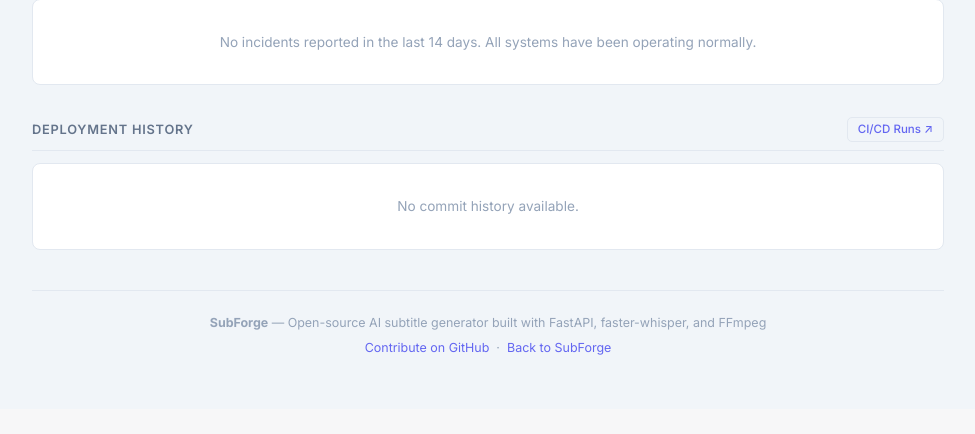
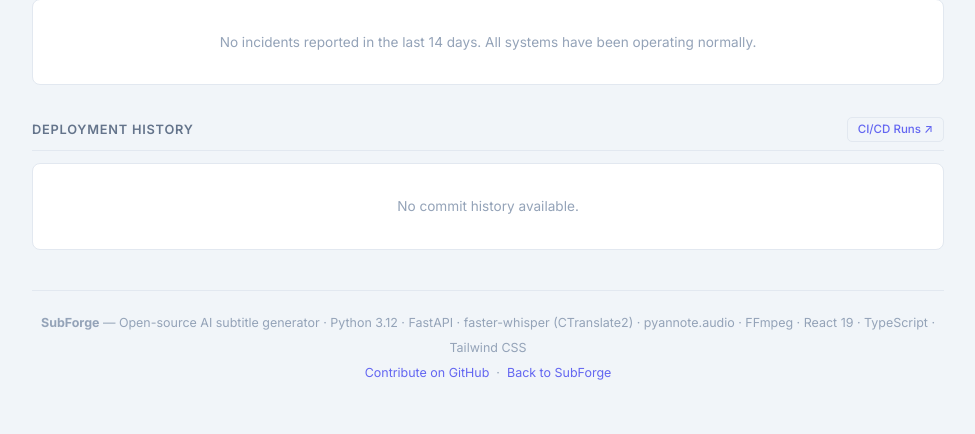
Before and after one commit to volehuy1998/subtitle-generator, a FastAPI app: page /status in a window 1280 px wide. Shown: the part 1032-1466 px from the top of the page, without its empty margins (152-1127 px from the left). Before the commit the page ends 1387 px from the top, so only its background shows below. Run offline with FastAPI, Linux system fonts and the light colour scheme; data that the repository does not hold is empty; parts of the project's set-up code (start-up, migrations or seed data) failed here and were passed over.

Commit message:
Update technology credits across all UI surfaces
Replace outdated/incomplete tech descriptions with the full accurate
stack in all four locations: FastAPI docs description, Jinja2 template
footer, status page footer, and both React page footers.

Stack: Python 3.12 · FastAPI · faster-whisper (CTranslate2) ·
pyannote.audio · FFmpeg · React 19 · TypeScript · Tailwind CSS

Co-Authored-By: Claude Sonnet 4.6 <noreply@anthropic.com>

```diff
--- a/app/main.py
+++ b/app/main.py
@@ -213,7 +213,11 @@ def create_app() -> FastAPI:
     app = FastAPI(
         title="Subtitle Generator",
         description=(
-            "AI-powered subtitle generation service using faster-whisper (CTranslate2).\n\n"
+            "AI-powered subtitle generation service.\n\n"
+            "## Stack\n"
+            "**Backend:** Python 3.12 · FastAPI · Uvicorn · SQLAlchemy (async) · Alembic · SQLite · Redis (optional)\n\n"
+            "**AI / Media:** faster-whisper (CTranslate2) · pyannote.audio · PyTorch · FFmpeg\n\n"
+            "**Frontend:** React 19 · TypeScript · Vite 6 · Tailwind CSS v4 · Zustand · Radix UI\n\n"
             "## Features\n"
             "- **99 languages** with auto-detection\n"
             "- **Word-level timestamps** for karaoke-style subtitles\n"
--- a/frontend/src/pages/App.tsx
+++ b/frontend/src/pages/App.tsx
@@ -189,7 +189,7 @@ export default function App() {
         className="text-center py-6 text-xs"
         style={{ color: 'var(--color-text-3)' }}
       >
-        ↑ SubForge · Built with Python · FastAPI · faster-whisper · FFmpeg · Open Source
+        ↑ SubForge · Python 3.12 · FastAPI · faster-whisper (CTranslate2) · pyannote.audio · FFmpeg · React 19 · TypeScript · Tailwind CSS · Open Source
       </footer>
     </div>
   )
--- a/frontend/src/pages/StatusPage.tsx
+++ b/frontend/src/pages/StatusPage.tsx
@@ -528,7 +528,7 @@ export default function StatusPage() {
 
       {/* Footer */}
       <footer style={{ textAlign: 'center', padding: '24px', fontSize: '0.75rem', color: '#94A3B8' }}>
-        SubForge · Built with Python · FastAPI · faster-whisper · FFmpeg
+        SubForge · Python 3.12 · FastAPI · faster-whisper (CTranslate2) · pyannote.audio · FFmpeg · React 19 · TypeScript · Tailwind CSS · Open Source
       </footer>
     </div>
   )
--- a/templates/index.html
+++ b/templates/index.html
@@ -865,7 +865,7 @@
 
     <footer class="site-footer">
         <div class="footer-brand">&#11014; SubForge</div>
-        <div class="footer-tech">Built with Python &middot; FastAPI &middot; faster-whisper &middot; FFmpeg &middot; PostgreSQL &middot; Open Source</div>
+        <div class="footer-tech">Python 3.12 &middot; FastAPI &middot; faster-whisper (CTranslate2) &middot; pyannote.audio &middot; FFmpeg &middot; React 19 &middot; TypeScript &middot; Tailwind CSS &middot; Open Source</div>
         <div class="footer-github"><a href="/status">System Status</a> &middot; Contributions welcome &mdash; <a href="https://github.com/volehuy1998/subtitle-generator">star, fork, or open a PR on GitHub</a></div>
     </footer>
 
--- a/templates/status.html
+++ b/templates/status.html
@@ -390,7 +390,7 @@
     <!-- Footer -->
     <div class="status-footer">
         <p>
-            <strong>SubForge</strong> &mdash; Open-source AI subtitle generator built with FastAPI, faster-whisper, and FFmpeg<br>
+            <strong>SubForge</strong> &mdash; Open-source AI subtitle generator &middot; Python 3.12 &middot; FastAPI &middot; faster-whisper (CTranslate2) &middot; pyannote.audio &middot; FFmpeg &middot; React 19 &middot; TypeScript &middot; Tailwind CSS<br>
             <a href="https://github.com/volehuy1998/subtitle-generator" target="_blank">Contribute on GitHub</a>
             &nbsp;&middot;&nbsp;
             <a href="/">Back to SubForge</a>
```
